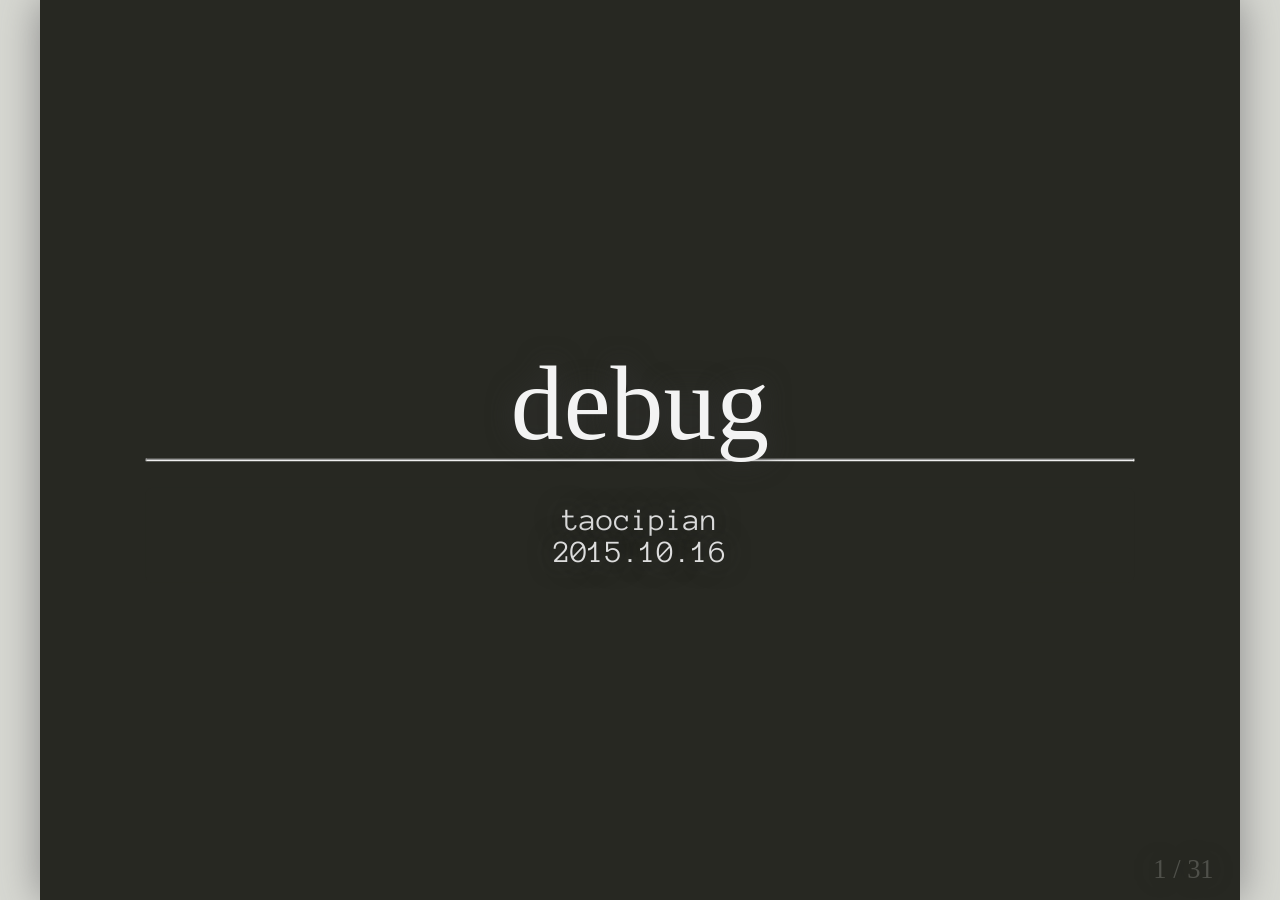
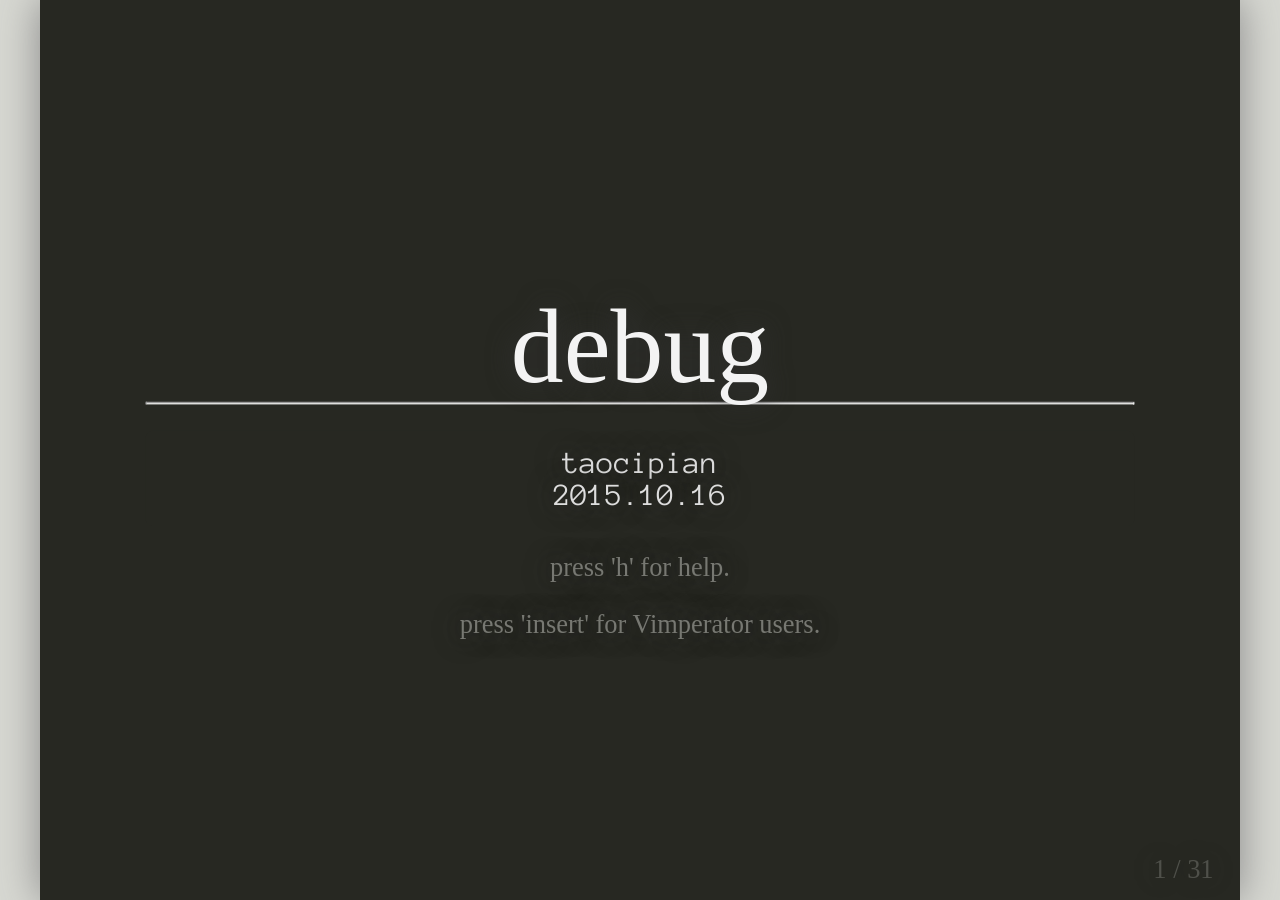
Before and after one commit to taocp/taocp.github.com, a Jekyll site: the page _posts/2015-10-16-about-debug.html, which Jekyll copies as it is, in a window 1280 px wide. Built offline with Jekyll 4.4.1, drawn with Linux system fonts in a browser that asks for light colours.

Commit message:
upgrade 2015-10-16

````diff
--- a/_posts/2015-10-16-about-debug.html
+++ b/_posts/2015-10-16-about-debug.html
@@ -18,18 +18,23 @@ class: center, middle, inverse
 taocipian
 2015.10.16
 ```
+
+press 'h' for help.
+
+press 'insert' for Vimperator users.
+
 ---
 class: inverse
 ## debug
 <hr />
 
-1. **_how does debuggers work_**
+1. **_how does a debugger works_**
 
 1. tips of debug
 
 ---
 class: left, inverse
-## how does debuggers work
+## how does a debugger works
 <hr />
 
 1. **boot**
````
Also changed, not shown: other parts of _posts/2015-10-16-about-debug.html (+4 -4 lines).
